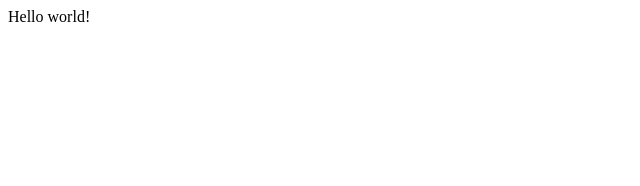
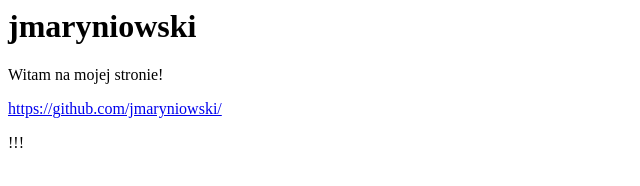
Before and after one commit to jmaryniowski/jmaryniowski.github.io, a plain HTML site: page index.html in a window 1280 px wide. Shown: the whole page, without its empty margins (0-640 px from the left). Drawn offline with Linux system fonts and the light colour scheme.

Commit message:
Update index.html

```diff
--- a/index.html
+++ b/index.html
@@ -1 +1,4 @@
-Hello world!
+<h1>jmaryniowski</h1>
+<p>Witam na mojej stronie!</p>
+<a href="https://github.com/jmaryniowski/">https://github.com/jmaryniowski/</a>
+<p>!!!</p>
```
